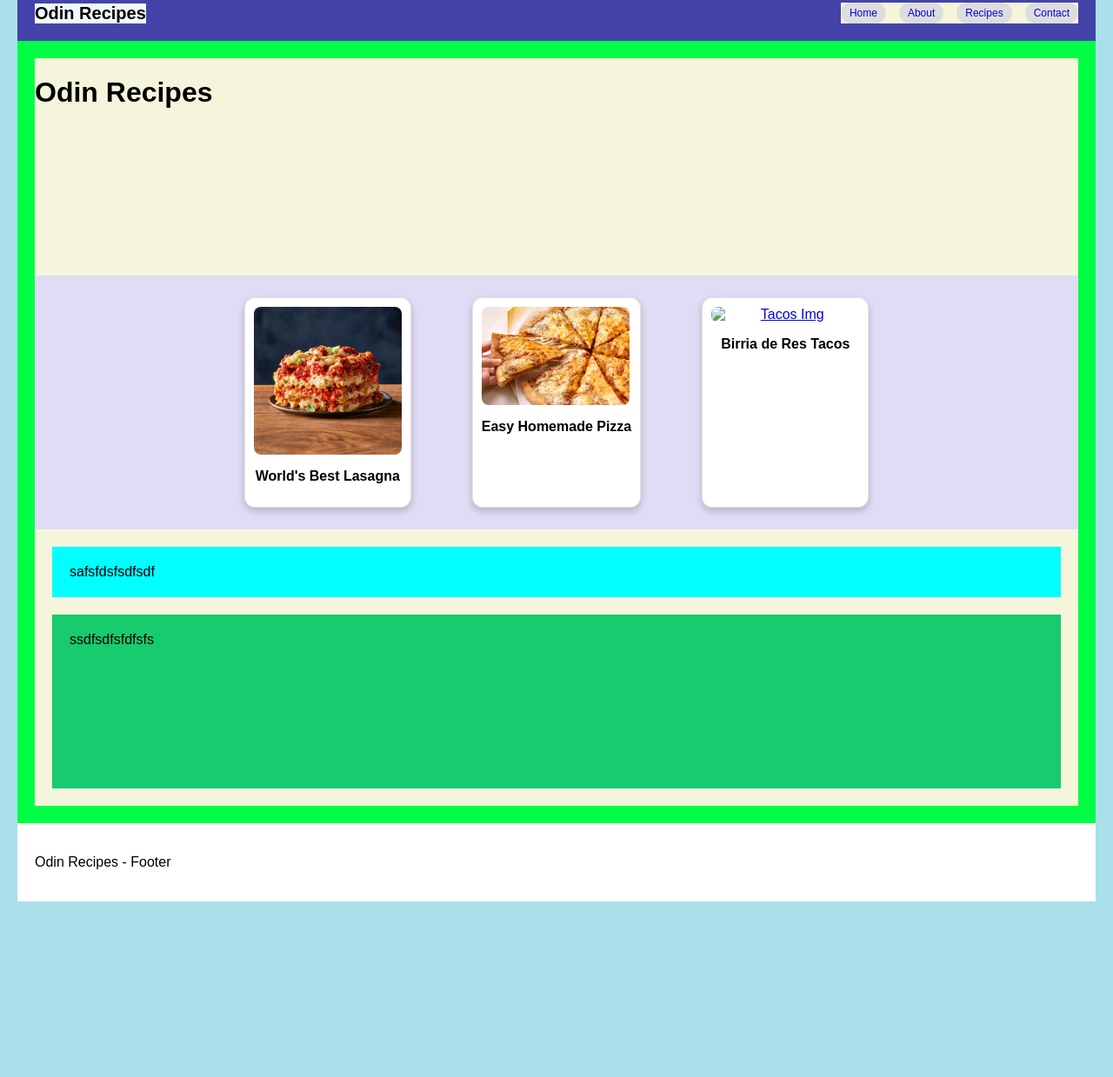
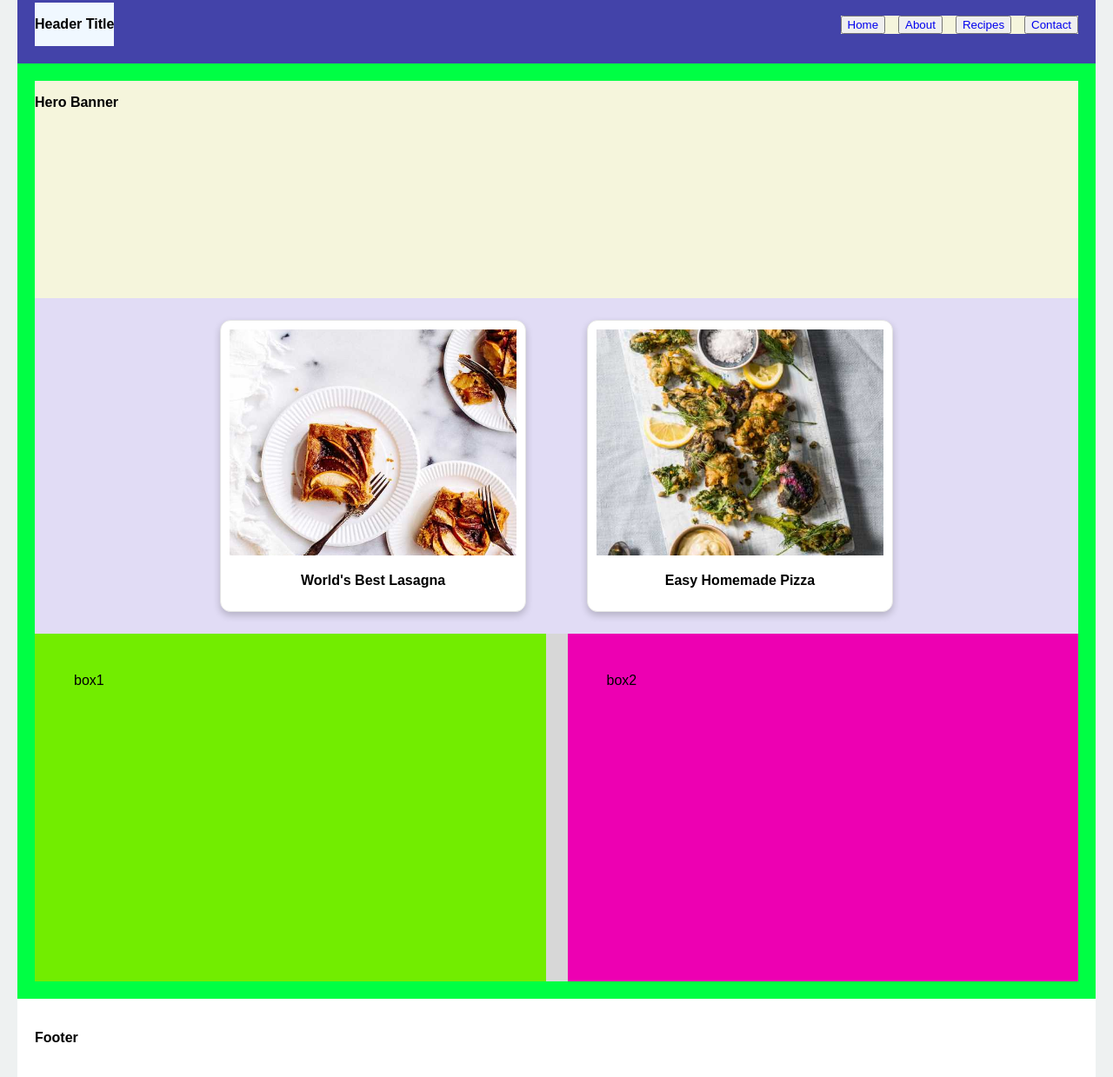
Before and after one commit to jylabsio/odin-recipes, a plain HTML site: page index.html in a window 1280 px wide. Shown: the part 17-1256 px from the top of the page at 87% size. Before the commit the page ends 1054 px from the top, so only its background shows below. Drawn offline with Linux system fonts and the light colour scheme.

Commit message:
V3: CSS Updates

```diff
--- a/css/style.css
+++ b/css/style.css
@@ -12,7 +12,7 @@ box-sizing: border-box;
 body {
 
 font-family: Arial, Helvetica, sans-serif;
-background-color: rgb(170, 224, 234);
+background-color: rgb(238, 241, 241);
 color: rgb(0, 0, 0);
 
 
@@ -59,6 +59,7 @@ background-color: beige;
 
 main {
 
+
 padding: 20px;
 background-color: rgb(0, 255, 68);
 padding top: ;: 25px;
@@ -94,7 +95,7 @@ font-size: 16px;
 
 
 
-.title h1 {
+.title {
 margin: 0;
 font-size: 20px;
 background-color: aliceblue;
@@ -134,10 +135,15 @@ background-color: aliceblue;
 
 
 .card img {
-  width: 170px;          /* consistent size */
-  height: auto;          /* maintain aspect ratio */
-  display: block;
-  border-radius: 8px;
+
+width:330px;
+height: 260px;
+object-fit: cover;
+object-position: center;
+
+
+
+
 }
 
 
@@ -147,6 +153,10 @@ background-color: aliceblue;
 }
 
 
+  width: 170px;          /* consistent size */
+  height: auto;          /* maintain aspect ratio */
+  display: block;
+  border-radius: 8px;
 
 
 
@@ -199,19 +209,46 @@ display:flex
 
 
 .about {
-  display: flex;             /* make it flex container */
-  flex-direction: column;    /* vertical stacking */
-  gap: 20px;                 /* space between boxes */
-  padding: 20px;
-  background-color: beige;
+
+
+display: flex;
+justify-content: center;
+background-color: rgb(215, 215, 215);
+gap: 25px;
+
+
+
+
+}
+
+
+
+
+.aboutbox1 {
+background-color: rgb(114, 237, 0);
+
+    height: 400px;
   width: 100%;
+
+padding: 45px;
+
+
 }
-.aboutbox1 {
-  background-color: aqua;
-  padding: 20px;
+.aboutbox2 {
+  background-color: rgb(237, 0, 178);
+
+    height: 400px;
+
+     width: 100%;
+ padding: 45px;
+
+
 }
-.image-placeholder {
-  background-color: rgb(23, 203, 110);
-  height: 200px;
-  padding: 20px;
+
+
+@media (max-width: 768px) {
+  .about {
+    flex-direction: column;
+    align-items: center;
+  }
 }
--- a/index.html
+++ b/index.html
@@ -31,7 +31,7 @@
 
     <div class="title">
 
-    <h1> Odin Recipes </h1>
+    <h3> Header Title </h3>
 
     </div>
 
@@ -77,7 +77,7 @@
 <!--main-->
 
 <div class="banner">
-<h1>Odin Recipes</h1>
+<h3>Hero Banner</h3>
 
 </div>
 
@@ -92,7 +92,7 @@
 
 
 <a href="recipes/lasagna.html" >
-    <img src="img/lasagna.jpg"title="Lasagna Img" ">
+    <img src="img/tablesetting2.jpg"title="Lasagna Img" ">
     </a>
      <h3>World's Best Lasagna </h3></a>
 
@@ -109,7 +109,7 @@
 <div class="card">
 
 <a href="recipes/pizza.html" >
-    <img src="img/pizza.webp"title="pizza Img" width="300", height="auto">
+    <img src="img/tablesetting.jpg"title="pizza Img" width="300", height="auto">
     </a>
 
 
@@ -119,20 +119,8 @@
 
 
 
-<!--Recipe 3-->
 
 
-<div class="card">
-
-<a href="recipes/tacos.html" >
-    <img src="img/tacos.webp"title="Tacos Img" width="300", height="auto">
-    </a>
-
-
-
-     <h3>Birria de Res Tacos </h3>
-
-      </div>
 
 </div>
 
@@ -140,14 +128,28 @@
 
 
 
-
+<!--about-->
 
 
 <div class="about">
 
-  <div class="aboutbox1">safsfdsfsdfsdf</div>
 
-  <div class="image-placeholder">ssdfsdfsfdfsfs</div>
+
+  <div class="aboutbox1">
+
+    box1
+
+  </div>
+
+
+
+
+<div class="aboutbox2">
+
+    box2
+
+</div>
+
 
 
 </div>
@@ -171,9 +173,8 @@
 
 <footer>
 
-<p>
-Odin Recipes - Footer
-</p>
+<h3>Footer</h3>
+
 
 </footer>
 
```
Also changed, not shown: img/hamburger.jpg (added), img/tablesetting.jpg (added), img/tablesetting2.jpg (added).
